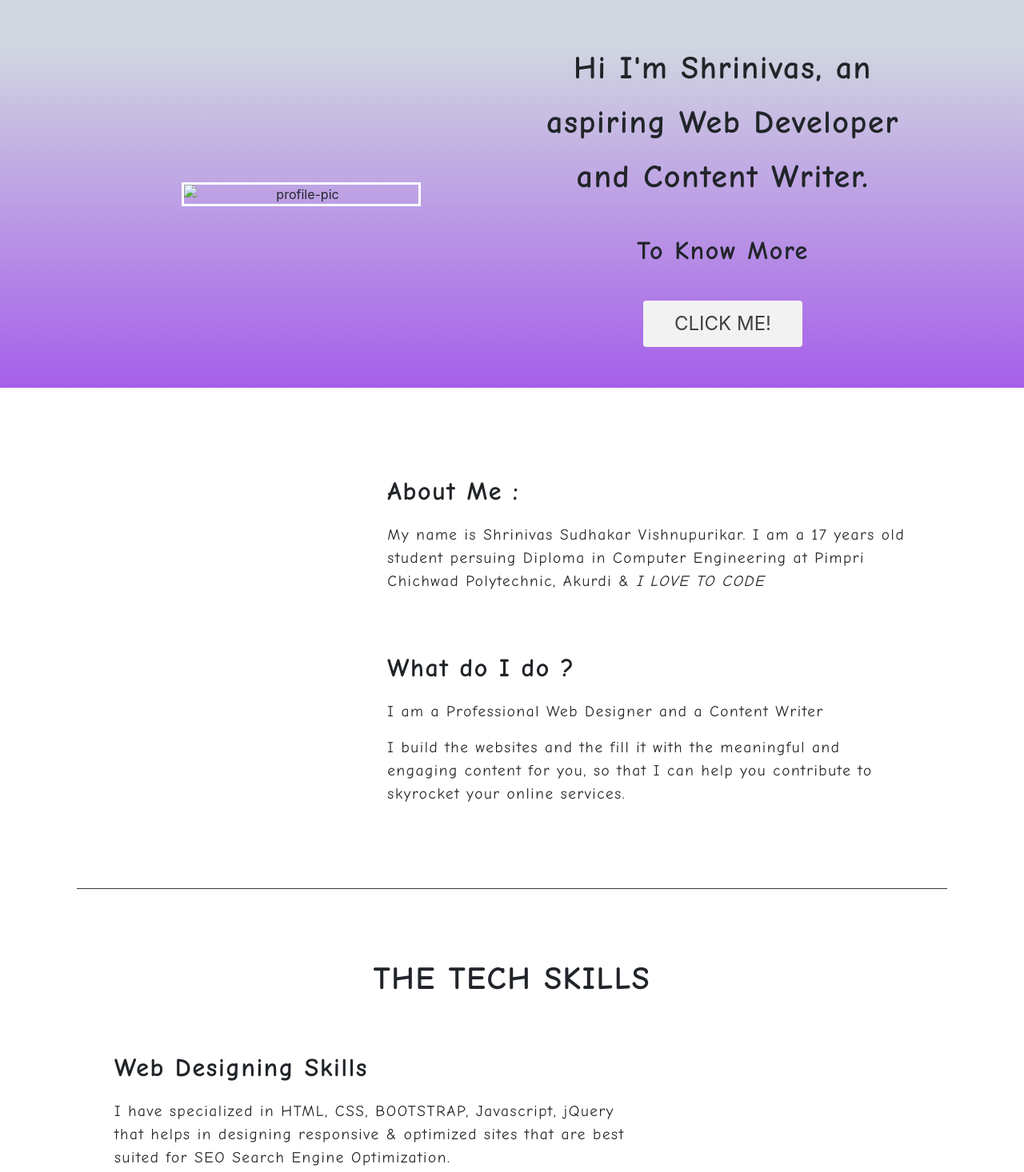
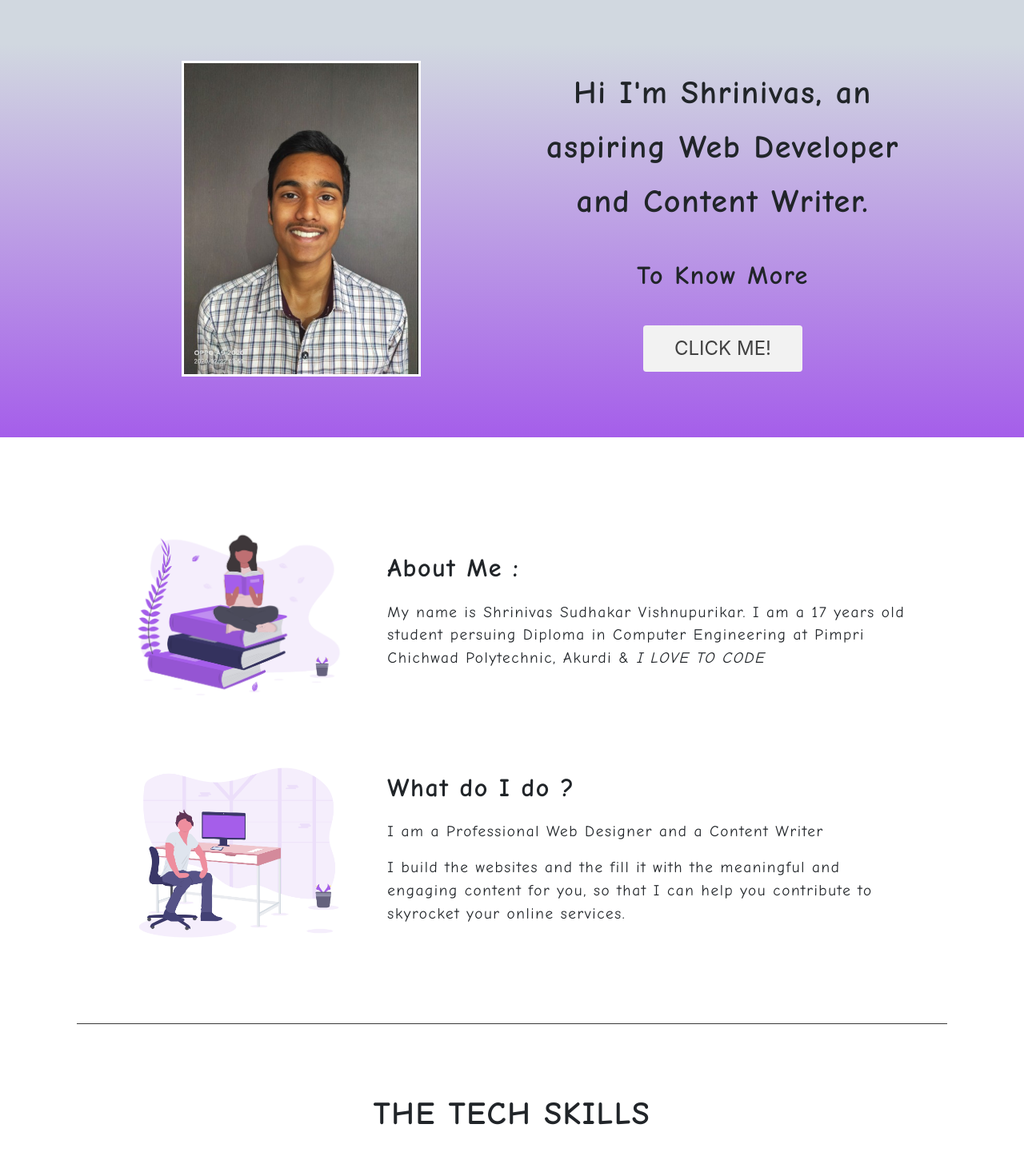
Before and after one commit to SV1973/Portfolio-v3, a plain HTML site: page index.html in a window 1280 px wide. Shown: the top 1466 px of the page at 80% size. Drawn offline with nearby package versions, Linux system fonts and the light colour scheme; files whose address does not match are found by name.

Commit message:
Update index.html

```diff
--- a/index.html
+++ b/index.html
@@ -24,7 +24,7 @@
 
             <div class="row align-items-center">
                 <div class="col-lg-6">
-                <img class="profile-pic" src="./IMAGES-DIR/profile-pic.png" alt="profile-pic">
+                <img class="profile-pic" src="./profile-pic.png" alt="profile-pic">
 
                 </div>
 
@@ -49,7 +49,7 @@
 
             <div class="row align-items-center info-box desc-container">
                 <div class="col-md-4">
-                    <img class="support-images" src="./IMAGES-DIR/book-lover.png" alt="">
+                    <img class="support-images" src="./book-lover.png" alt="">
                 </div>
 
                 <div class="col-md-8  description">
@@ -61,7 +61,7 @@
 
             <div class="row align-items-center info-box desc-container">
                 <div class="col-md-4">
-                    <img class="support-images" src="./IMAGES-DIR/work-time.png" alt="">
+                    <img class="support-images" src="./work-time.png" alt="">
                 </div>
 
                 <div class="col-md-8 description">
@@ -90,7 +90,7 @@
                 </div>
 
                 <div class="col-md-4 description">
-                    <img class="support-images" src="./IMAGES-DIR/web-skills.png" alt="">
+                    <img class="support-images" src="./web-skills.png" alt="">
                 </div>
 
             </div>
@@ -104,7 +104,7 @@
                 </div>
 
                 <div class="col-md-4 description">
-                    <img class="support-images" src="./IMAGES-DIR/content-skills.png" alt="">
+                    <img class="support-images" src="./content-skills.png" alt="">
                 </div>
 
             </div>
```
